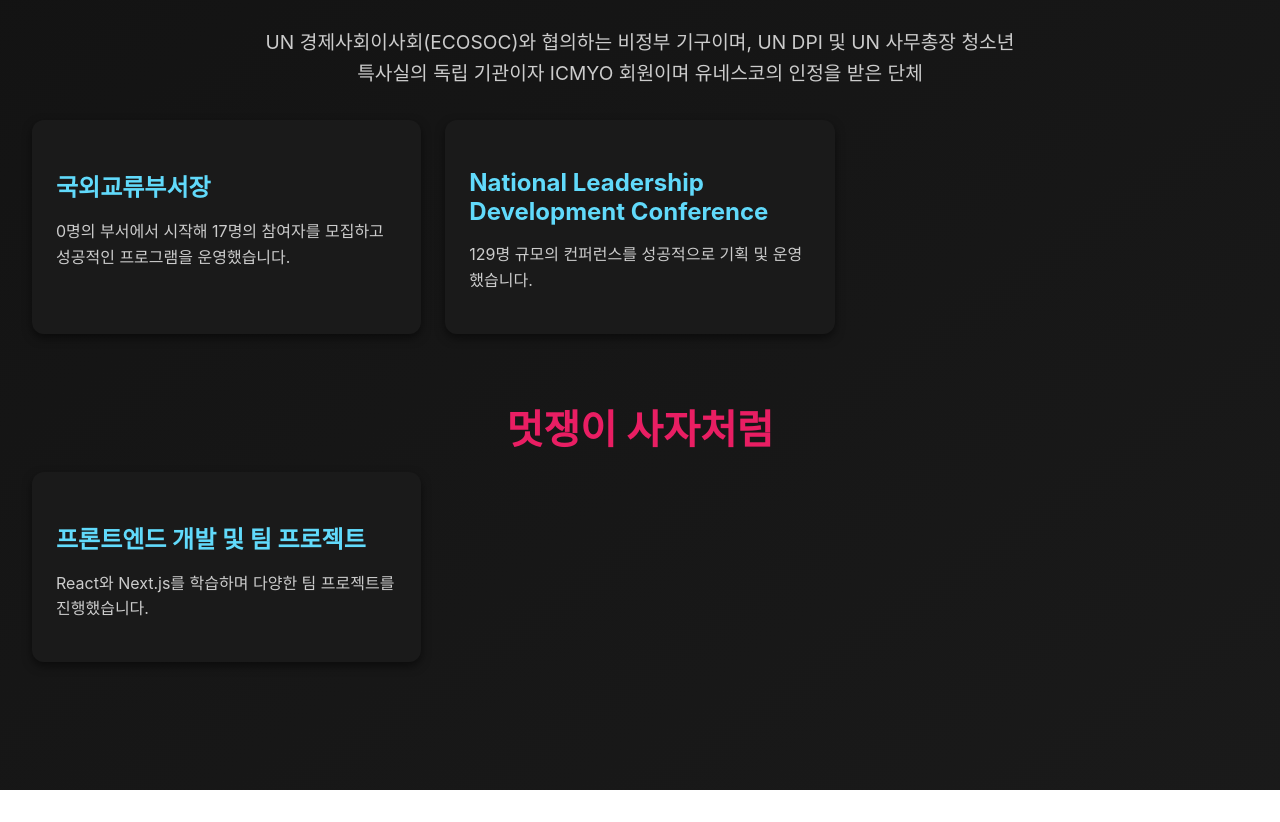
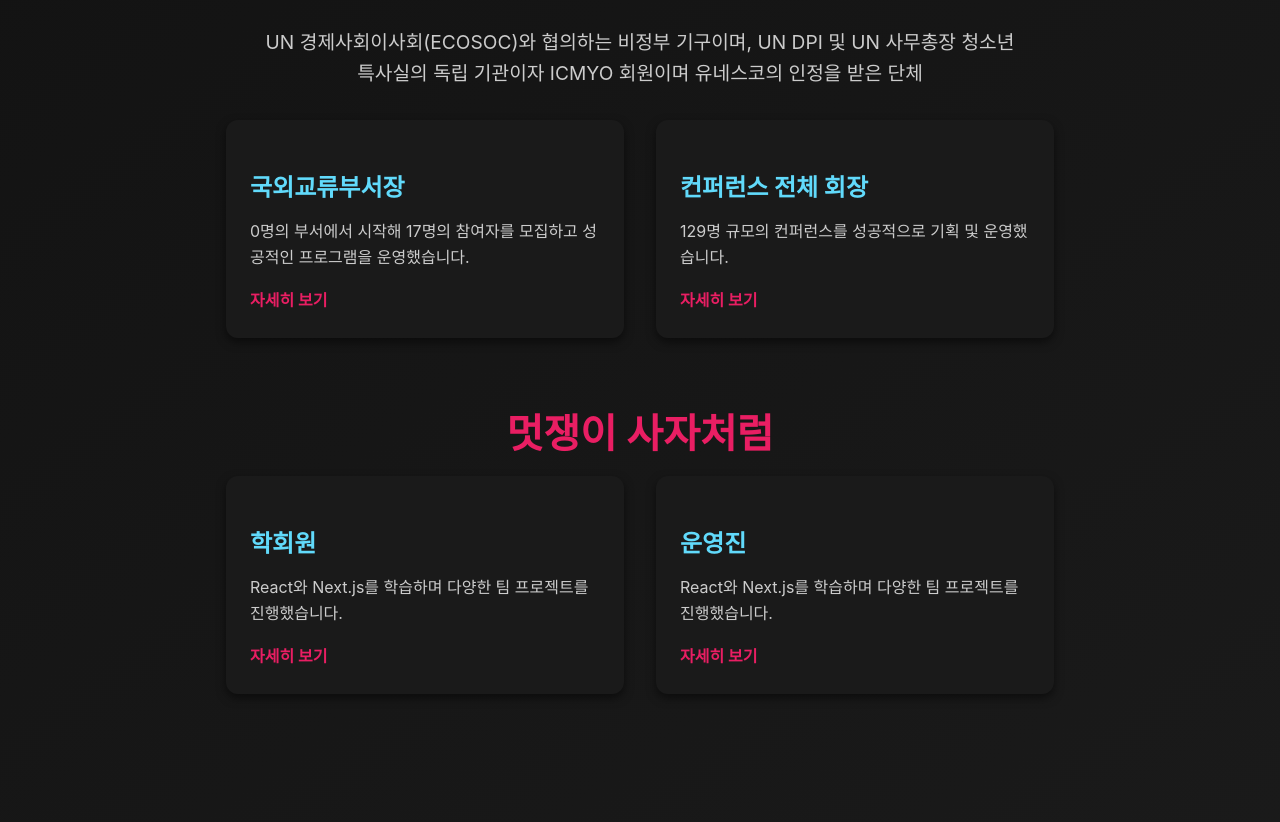
Before and after one commit to SyraYunji/My-Homepage, a React (Create React App) app: page /activities in a window 1280 px wide. Shown: the part 315-1137 px from the top of the page. Before the commit the page ends 1105 px from the top, so only its background shows below. Built offline with nearby package versions, Linux system fonts and the light colour scheme; the HTML template or start-up script is replaced by a standard one.

Commit message:
activities.js 끝

```diff
--- a/src/activities/Activities.js
+++ b/src/activities/Activities.js
@@ -14,7 +14,7 @@ const Activities = () => {
 
       {/* AIESEC 섹션 */}
       <div className={styles.section}>
-      <h2 className={styles.sectionTitle}>AIESEC</h2>
+        <h2 className={styles.sectionTitle}>AIESEC</h2>
         <p className={styles.sectionDescription}>
           UN 경제사회이사회(ECOSOC)와 협의하는 비정부 기구이며, UN DPI 및 UN 사무총장 청소년 특사실의 독립 기관이자
           ICMYO 회원이며 유네스코의 인정을 받은 단체
@@ -29,34 +29,63 @@ const Activities = () => {
             <p className={styles.cardContent}>
               0명의 부서에서 시작해 17명의 참여자를 모집하고 성공적인 프로그램을 운영했습니다.
             </p>
+            <p
+              className={styles.cardLink}
+              onClick={() => navigate("/activities/aiesec")}
+            >
+              자세히 보기
+            </p>
           </div>
           <div
             className={styles.card}
             onClick={() => navigate("/activities/aiesec2")}
           >
-            <h3 className={styles.cardTitle}>National Leadership Development Conference</h3>
+            <h3 className={styles.cardTitle}>컨퍼런스 전체 회장</h3>
             <p className={styles.cardContent}>
               129명 규모의 컨퍼런스를 성공적으로 기획 및 운영했습니다.
+            </p>
+            <p
+              className={styles.cardLink}
+              onClick={() => navigate("/activities/aiesec2")}
+            >
+              자세히 보기
             </p>
           </div>
         </div>
       </div>
 
-            {/* 멋쟁이 사자처럼 */}
-            <div className={styles.section}>
+      {/* 멋쟁이 사자처럼 섹션 */}
+      <div className={styles.section}>
         <h2 className={styles.sectionTitle}>멋쟁이 사자처럼</h2>
         <div className={styles.cardContainer}>
           <div className={styles.card}>
-            <h3 className={styles.cardTitle}>프론트엔드 개발 및 팀 프로젝트</h3>
+            <h3 className={styles.cardTitle}>학회원</h3>
             <p className={styles.cardContent}>
               React와 Next.js를 학습하며 다양한 팀 프로젝트를 진행했습니다.
             </p>
+            <p
+              className={styles.cardLink}
+              onClick={() => navigate("/activities/likelion")}
+            >
+              자세히 보기
+            </p>
           </div>
+
+          <div className={styles.card}>
+            <h3 className={styles.cardTitle}>운영진</h3>
+            <p className={styles.cardContent}>
+              React와 Next.js를 학습하며 다양한 팀 프로젝트를 진행했습니다.
+            </p>
+            <p
+              className={styles.cardLink}
+              onClick={() => navigate("/activities/likelion")}
+            >
+              자세히 보기
+            </p>
+          </div>
+
         </div>
       </div>
-
-
-
     </div>
   );
 };
--- a/src/activities/Activities.module.css
+++ b/src/activities/Activities.module.css
@@ -61,18 +61,25 @@
 
   /* 카드 컨테이너 */
   .cardContainer {
-    display: grid;
     grid-template-columns: repeat(auto-fill, minmax(300px, 1fr));
     gap: 1.5rem;
     justify-items: center;
   }
 
+  .cardContainer {
+    display: flex; /* flex로 변경 */
+    justify-content: center; /* 가로 중앙 정렬 */
+    align-items: center; /* 세로 중앙 정렬 (필요 시) */
+    gap: 2rem; /* 카드 간격 */
+    flex-wrap: wrap; /* 여러 줄 카드 정렬 */
+  }
   /* 카드 스타일 */
   .card {
     background: #1a1a1a;
     padding: 1.5rem;
     border-radius: 12px;
-    max-width: 350px;
+    width: 350px;
+    height: 170px;
     text-align: left;
     box-shadow: 0 4px 10px rgba(0, 0, 0, 0.5);
     transition: transform 0.3s, box-shadow 0.3s;
@@ -96,3 +103,18 @@
     color: #cccccc;
     line-height: 1.6;
   }
+  /* 카드 링크 스타일 */
+.cardLink {
+  font-size: 1rem;
+  font-weight: bold;
+  color: #e91e63; /* 포인트 색상 */
+  cursor: pointer;
+  margin-top: 1rem;
+  text-align: left; /* 왼쪽 정렬 */
+  transition: color 0.3s;
+}
+
+.cardLink:hover {
+  color: #ff4081; /* 호버 시 색상 */
+  text-decoration: underline;
+}
--- a/src/project/project.js
+++ b/src/project/project.js
@@ -16,7 +16,7 @@ const Projects = () => {
         <div className={styles.projectCard}>
           <h3 className={styles.projectTitle}>Co-Deep Project</h3>
           <p className={styles.cardContent}>
-            정치적 무관심이 심화되는 문제를 해결하기 위해 React.js를 이용하여 맞춤형 정치 정보를 제공하는 정치 트래킹 플랫폼, PoliTracker을 개발하였습니다.
+            정치적 무관심 문제를 해결하기 위해 React.js를 이용하여 맞춤형 정치 정보를 제공하는 정치 트래킹 플랫폼 개발
           </p>
           <Link to="/co-deep" className={styles.projectLink}>
             자세히 보기
```
